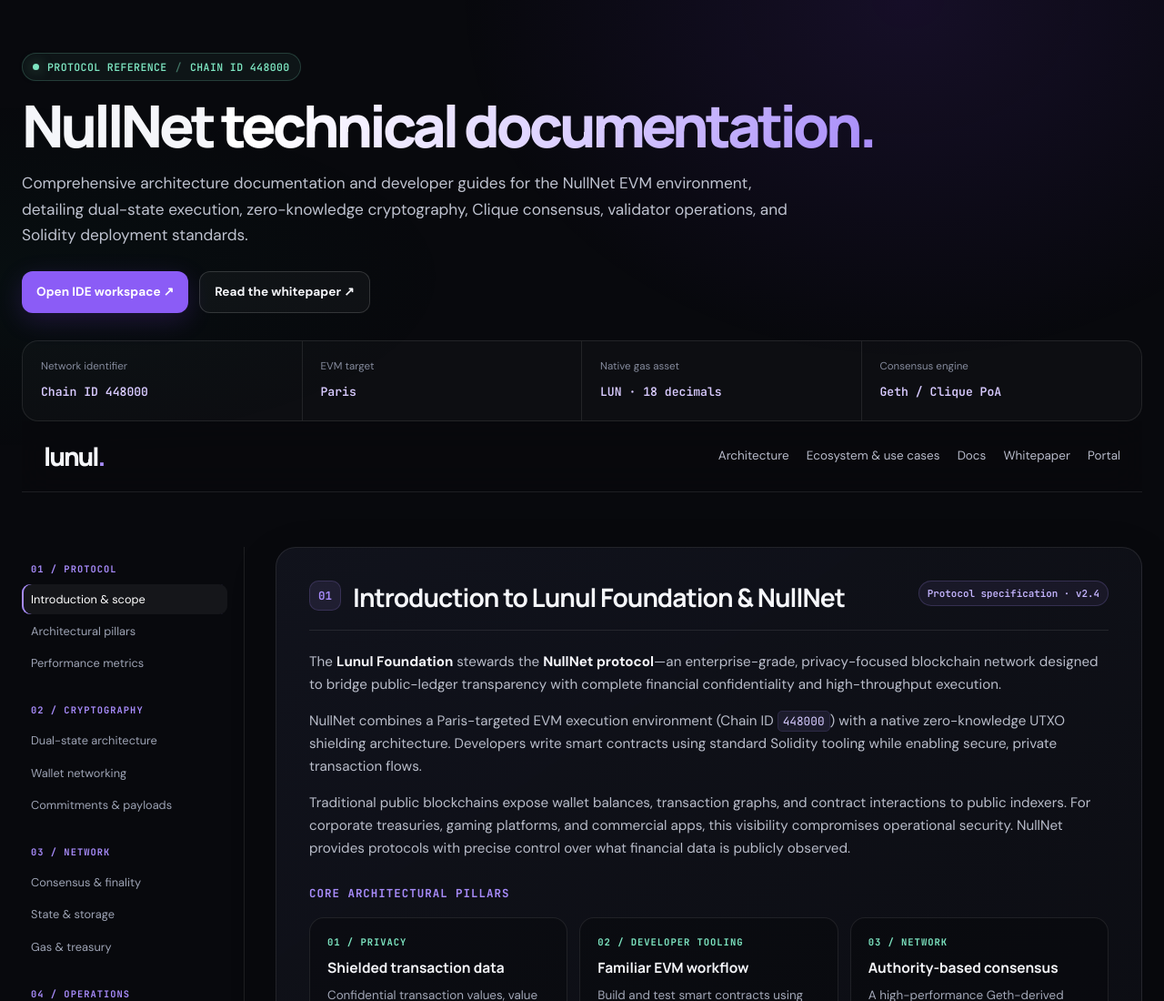
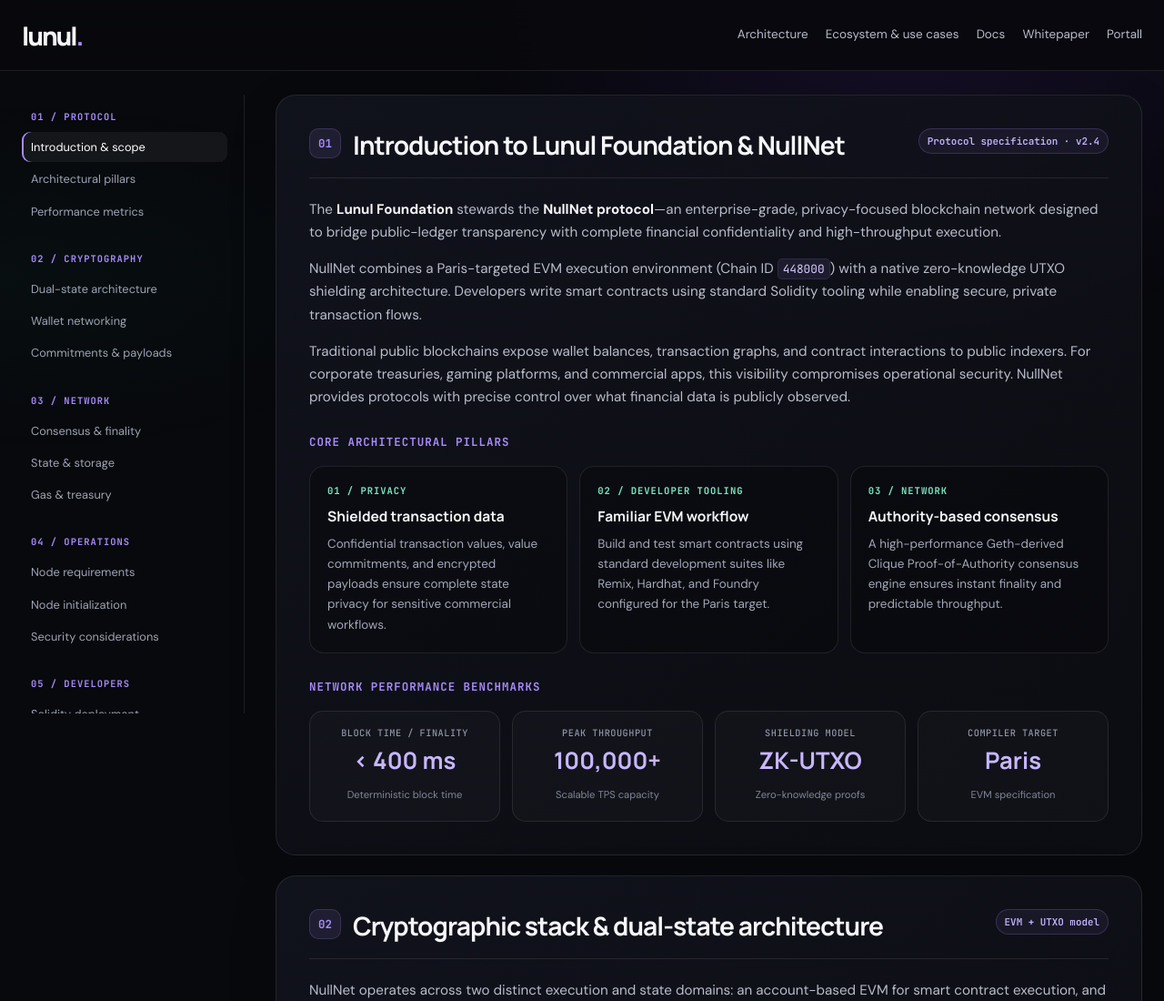
Before and after one commit to lunul-dev/documentation, a website: page index.html in a window 1280 px wide. Shown: the top 1100 px of the page at 91% size. Drawn offline with Linux system fonts and the light colour scheme.

Commit message:
Update index.html

```diff
--- a/index.html
+++ b/index.html
@@ -14,19 +14,12 @@
 @media(max-width:560px){.wrap{width:calc(100% - 30px)}.page-intro{padding:42px 0 20px}.page-title{font-size:2.65rem}.lede{font-size:.98rem}.spec{padding:14px}.spec strong{font-size:.72rem}.sidebar{grid-template-columns:1fr}.grid3,.grid2,.grid4{grid-template-columns:1fr}.architecture-flow{grid-template-columns:1fr}.flow-arrow{transform:rotate(90deg)}.card-head{display:block}.pill{display:inline-block;margin:12px 0 0}.doc-card{padding:21px}.spec-row{font-size:.77rem}.footer-inner{align-items:flex-start}}
 @media(prefers-reduced-motion:reduce){*,*::before,*::after{scroll-behavior:auto!important;transition:none!important}}
 </style>
-<main>
-<section class="page-intro"><div class="wrap">
-<div class="status"><span class="dot"></span> PROTOCOL REFERENCE <span style="opacity:.45">/</span> CHAIN ID 448000</div>
-<h1 class="page-title">NullNet <span class="gradient">technical documentation.</span></h1>
-<p class="lede">Comprehensive architecture documentation and developer guides for the NullNet EVM environment, detailing dual-state execution, zero-knowledge cryptography, Clique consensus, validator operations, and Solidity deployment standards.</p>
-<div class="intro-actions"><a class="btn btn-primary" href="https://portal.lunul.org">Open IDE workspace ↗</a><a class="btn btn-secondary" href="https://whitepaper.lunul.org">Read the whitepaper ↗</a></div>
-<div class="spec-strip">
-<div class="spec"><label>Network identifier</label><strong>Chain ID 448000</strong></div><div class="spec"><label>EVM target</label><strong>Paris</strong></div><div class="spec"><label>Native gas asset</label><strong>LUN · 18 decimals</strong></div><div class="spec"><label>Consensus engine</label><strong>Geth / Clique PoA</strong></div>
-</div>
-  <header class="topbar"><div class="wrap nav">
+</head>
+<body>
+<header class="topbar"><div class="wrap nav">
 <a class="brand" href="https://lunul.org" aria-label="Lunul home">lunul<span>.</span></a>
 <nav class="navlinks" id="navlinks" aria-label="Main navigation">
-<a href="https://lunul.org/index.html#architecture">Architecture</a><a href="https://lunul.org/index.html#use-cases">Ecosystem &amp; use cases</a><a href="https://docs.lunul.org" aria-current="page">Docs</a><a href="https://whitepaper.lunul.org">Whitepaper</a><a href="https://portal.lunul.org">Portal</a>
+<a href="https://lunul.org/index.html#architecture">Architecture</a><a href="https://lunul.org/index.html#use-cases">Ecosystem &amp; use cases</a><a href="https://docs.lunul.org" aria-current="page">Docs</a><a href="https://whitepaper.lunul.org">Whitepaper</a><a href="https://portal.lunul.org">Portall</a>
 </nav>
 </div></header>
 </div></section>
```
